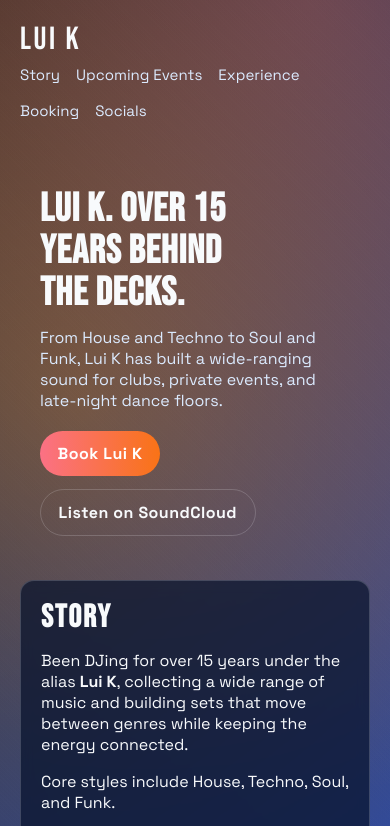
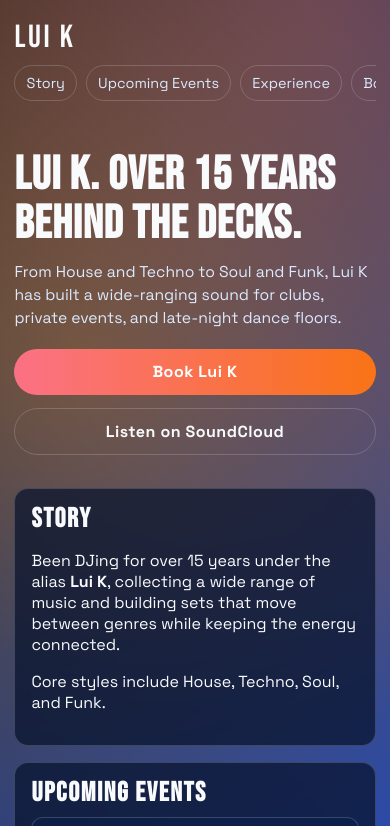
Before and after one commit to AutO-AL/Lui-K-Website, a plain HTML site: page index.html in a window 390 px wide. Shown: the top 826 px of the page. Drawn offline with Linux system fonts and the light colour scheme.

Commit message:
Enhance responsive design: update styles for navigation, hero section, and booking form; improve layout and spacing for better usability

```diff
--- a/styles.css
+++ b/styles.css
@@ -7,6 +7,11 @@
   --panel: rgba(7, 18, 43, 0.7);
   --line: rgba(248, 250, 252, 0.18);
   --accent: #fb7185;
+}
+
+html {
+  -webkit-text-size-adjust: 100%;
+  scroll-behavior: smooth;
 }
 
 * {
@@ -71,6 +76,9 @@ nav {
 nav a,
 .card a,
 .email {
+  display: inline-flex;
+  align-items: center;
+  min-height: 2rem;
   color: var(--muted);
   text-decoration: none;
   border-bottom: 1px solid transparent;
@@ -178,6 +186,10 @@ h1 {
   letter-spacing: 0.06em;
   font-size: 2rem;
   margin-bottom: 0.8rem;
+}
+
+section[id] {
+  scroll-margin-top: 0.6rem;
 }
 
 .show-list {
@@ -374,30 +386,123 @@ h1 {
 
 @media (max-width: 700px) {
   .site-header {
+    padding: 0.85rem 0.9rem 0.5rem;
     flex-direction: column;
-    align-items: flex-start;
-    gap: 0.35rem;
+    align-items: stretch;
+    gap: 0.55rem;
+  }
+
+  main {
+    padding: 0.75rem 0.9rem 1.15rem;
   }
 
   .hero {
-    padding-top: 1.8rem;
+    padding: 1.2rem 0 1.1rem;
   }
 
   nav {
-    font-size: 0.94rem;
+    width: 100%;
+    flex-wrap: nowrap;
+    overflow-x: auto;
+    gap: 0.55rem;
+    padding-bottom: 0.15rem;
+    font-size: 0.9rem;
+    -webkit-overflow-scrolling: touch;
+    scrollbar-width: none;
+  }
+
+  nav::-webkit-scrollbar {
+    display: none;
+  }
+
+  nav a {
+    flex: 0 0 auto;
+    min-height: 2.25rem;
+    padding: 0.35rem 0.7rem;
+    border: 1px solid var(--line);
+    border-radius: 999px;
+  }
+
+  h1 {
+    font-size: clamp(2.1rem, 12vw, 3.25rem);
+    max-width: 100%;
+  }
+
+  .subtext {
+    font-size: 0.98rem;
+    line-height: 1.45;
+  }
+
+  .hero-actions {
+    flex-direction: column;
+    align-items: stretch;
+  }
+
+  .hero-actions .btn {
+    width: 100%;
+    text-align: center;
+    justify-content: center;
+    min-height: 2.85rem;
+  }
+
+  .panel {
+    padding: 1rem;
+  }
+
+  .panel h2 {
+    font-size: 1.7rem;
+    margin-bottom: 0.65rem;
   }
 
   .show-list li {
     flex-direction: column;
+    align-items: flex-start;
     gap: 0.2rem;
   }
 
   .event-item {
-    grid-template-columns: 64px 1fr;
-    gap: 0.7rem;
+    grid-template-columns: 58px 1fr;
+    gap: 0.65rem;
+    padding: 0.65rem;
   }
 
   .event-day {
-    font-size: 1.6rem;
+    font-size: 1.45rem;
+  }
+
+  .form-grid {
+    grid-template-columns: 1fr;
+  }
+
+  .booking-form label {
+    font-size: 0.89rem;
+  }
+
+  .booking-form input,
+  .booking-form select,
+  .booking-form textarea {
+    font-size: 16px;
+    min-height: 44px;
+  }
+
+  .booking-form textarea {
+    min-height: 120px;
+    line-height: 1.45;
+  }
+
+  .social-inline {
+    gap: 0.55rem;
+    justify-content: space-between;
+  }
+
+  #socials .icon-link,
+  #socials .icon-placeholder {
+    width: 2.55rem;
+    height: 2.55rem;
+  }
+
+  #socials img {
+    width: 1.72rem;
+    height: 1.72rem;
   }
 }
```
